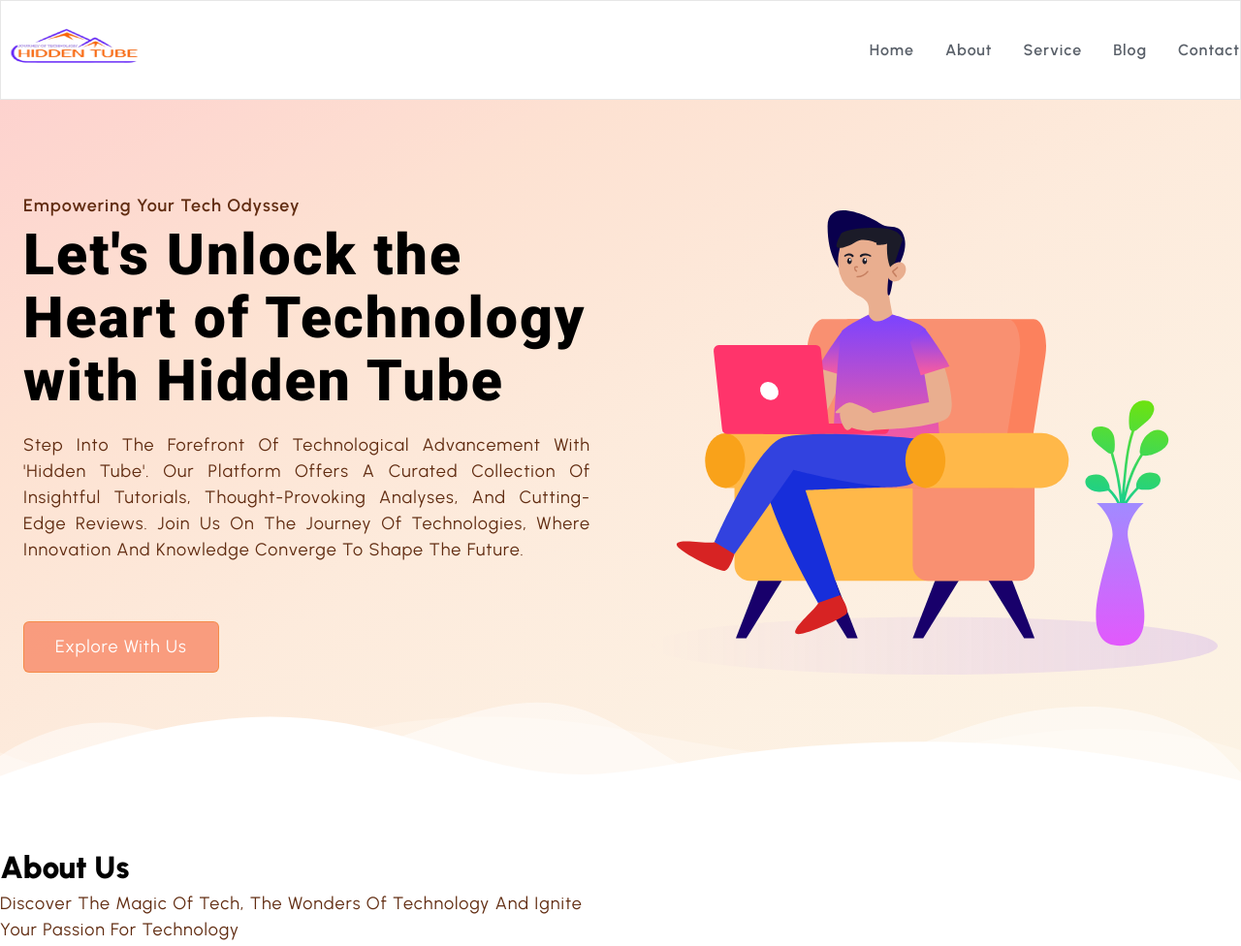
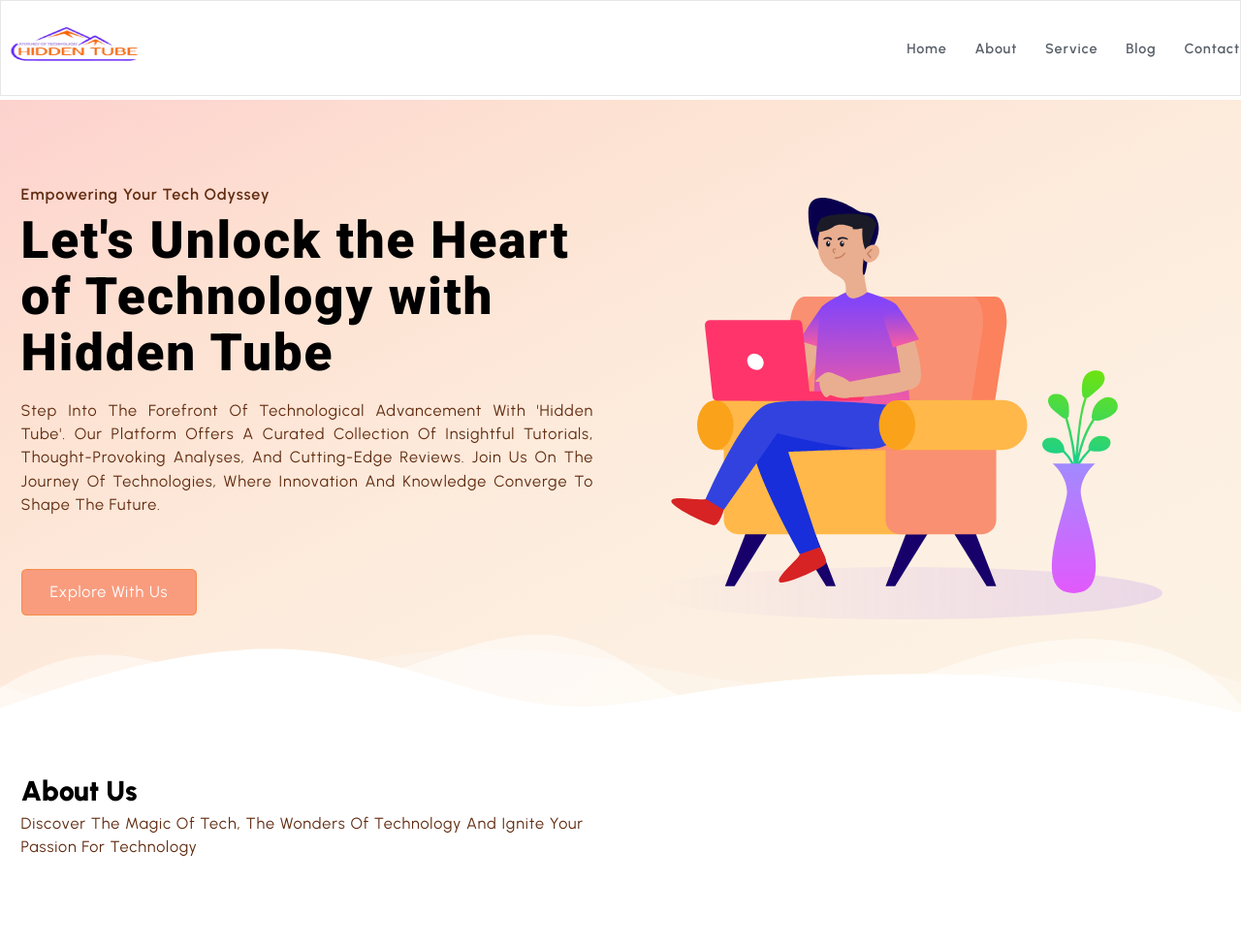
Before and after one commit to hossainpgmr/hidden-tube, a plain HTML site: page index.html in a window 1280 px wide. Shown: the top 976 px of the page at 97% size. Drawn offline with nearby package versions, Linux system fonts and the light colour scheme.

```diff
--- a/css/style.css
+++ b/css/style.css
@@ -152,7 +152,7 @@
     .form-section
   )
   .container:first-child {
-  padding: 6.6rem 0 2.6rem 0;
+  padding: 6.6rem 2.4rem 2.6rem 2.4rem;
 }
 /* .form-section .footer-section{
   padding-top: 0%;
@@ -725,3 +725,49 @@
 }
 
 /*  end footer section */
+
+@media (width <= 1400px) {
+  html{
+    font-size: 56.25%;
+  }
+  .hero-img{
+    width: 90%;
+  }
+}
+@media (width <= 1250px) {
+  html{
+    font-size: 54%;
+  }
+  .hero-img{
+    width: 85%;
+  }
+}
+/* @media (width	<= 992px) {
+  html{
+    font-size: 56.25%;
+  }
+  .hero-img{
+    width: 90%;
+  }
+}
+@media (width <= 768px) {
+  html{
+    font-size: 56.25%;
+  }
+  .hero-img{
+    width: 90%;
+  }
+}
+@media (width <= 576px) {
+  html{
+    font-size: 56.25%;
+  }
+  .hero-img{
+    width: 90%;
+  }
+} */
+
+
+
+
+/* media queries section */
```
